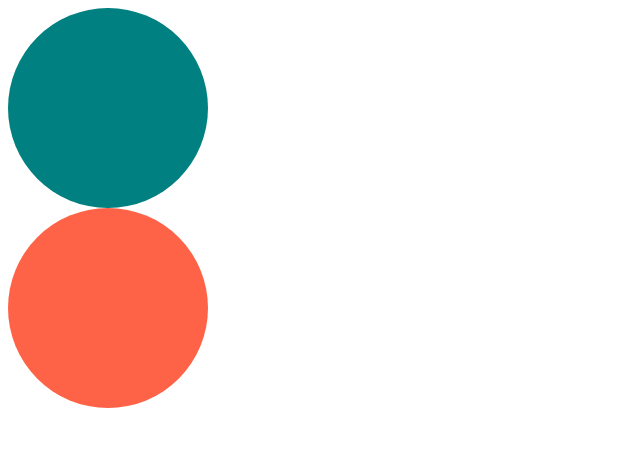
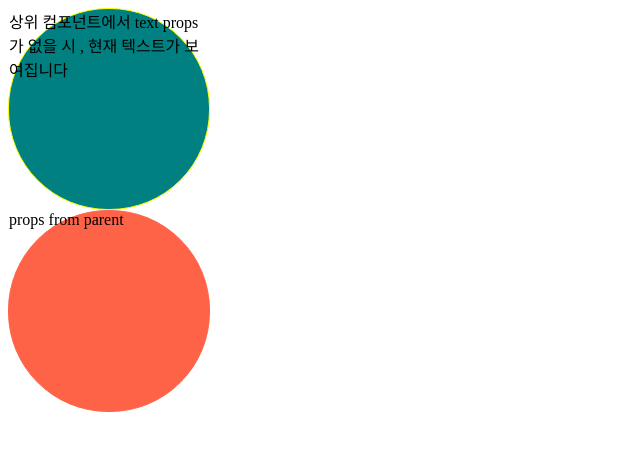
Before and after one commit to hojncode/ReactStudy, a React (Create React App) app: page / in a window 1280 px wide. Shown: the top 450 px of the page, without its empty margins (0-640 px from the left). Built offline with nearby package versions, Linux system fonts and the light colour scheme.

Commit message:
[study] Optional Props 의 활용법 - 부모컴포넌트에서 props 설정의 유무에 따라 자식 컴포넌트에서 옵셔널 체이닝을 사용하여 오류를 방지 할 수 있다

```diff
--- a/src/App.tsx
+++ b/src/App.tsx
@@ -3,8 +3,8 @@ import Circle from "./Circle";
 function App() {
   return (
     <div>
-      <Circle bgColor="teal"/>
-      <Circle bgColor="tomato"/>
+      <Circle borderColor="yellow" bgColor="teal"/>
+      <Circle text="props from parent" bgColor="tomato"/>
       </div>
   )
 }
--- a/src/Circle.tsx
+++ b/src/Circle.tsx
@@ -1,19 +1,33 @@
 import styled from "styled-components"
 
-interface CircleProps {
+interface ContainerProps { // interface 는 object shape (객체 모양)을 타입스크립트에서 설명해주는 개념.
     bgColor: string;
+    borderColor: string;
 }
 
-const Container = styled.div<CircleProps>`
+const Container = styled.div<ContainerProps>`
     width : 200px;
     height : 200px;
     border-radius:100px;
-    background-color : ${props => props.bgColor}
+    background-color : ${props => props.bgColor};
+    border: 1px solid ${(props) => props.borderColor};
 `;
 
+interface CircleProps {
+    bgColor : string; // 부모 컴포넌트에서 props가 입력 되었기 때문에 옵셔널 체이닝이 없어서 오류가 발생하지 않는다.
+    borderColor?:string;// 옵셔널체이닝을 입력하지 않으면 , 부모 컴포넌트에서 props를 입력해줘야 에러가 발생하지 않는다.
+    text?:string;  // 옵셔널체이닝을 입력하지 않으면 , 부모 컴포넌트에서 props를 입력해줘야 에러가 발생하지 않는다.
+}
 
-function Circle({bgColor} : CircleProps) {
-    return  <Container bgColor={bgColor}/>;
+// ?? 는 무엇인가 : ?? 앞에 값이 null이거나 undefined이면 오른쪽 값을, 그렇지 않으면 왼쪽 값을 반환하는 논리연산자.
+
+//뷰
+function Circle({bgColor, borderColor, text = "상위 컴포넌트에서 text props가 없을 시 , 현재 텍스트가 보여집니다"} : CircleProps) {
+    return  (
+    <Container bgColor={bgColor} borderColor={borderColor ?? bgColor}>
+        {text}
+    </Container>
+    )
 }
 
 export default Circle;
```
